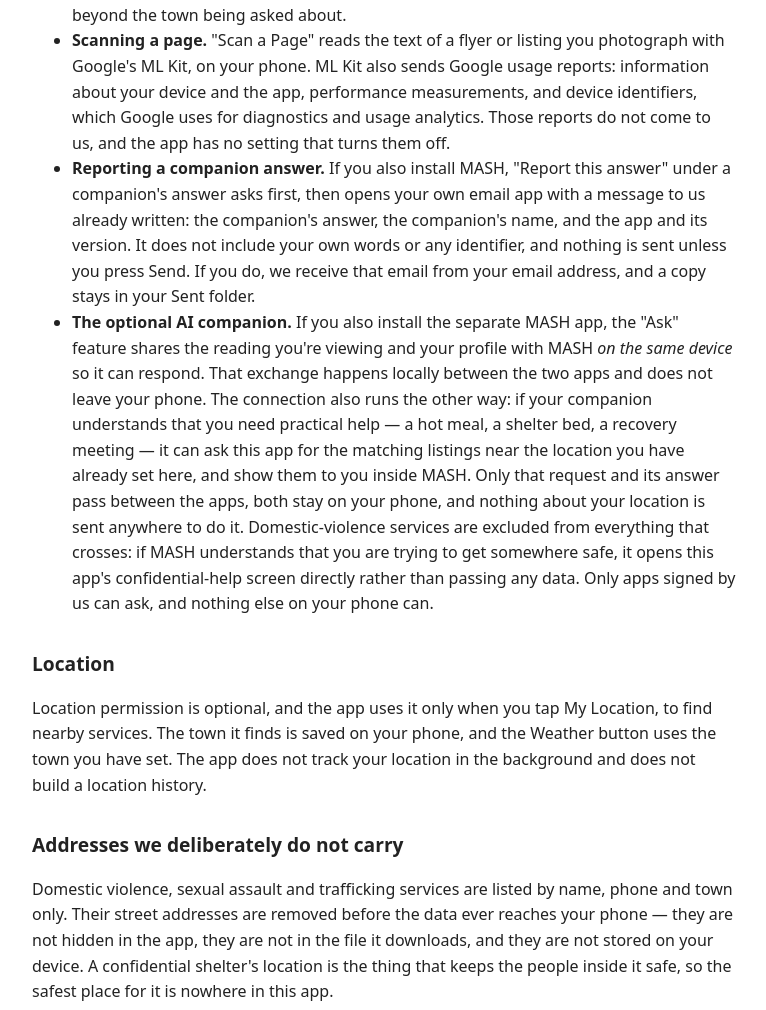
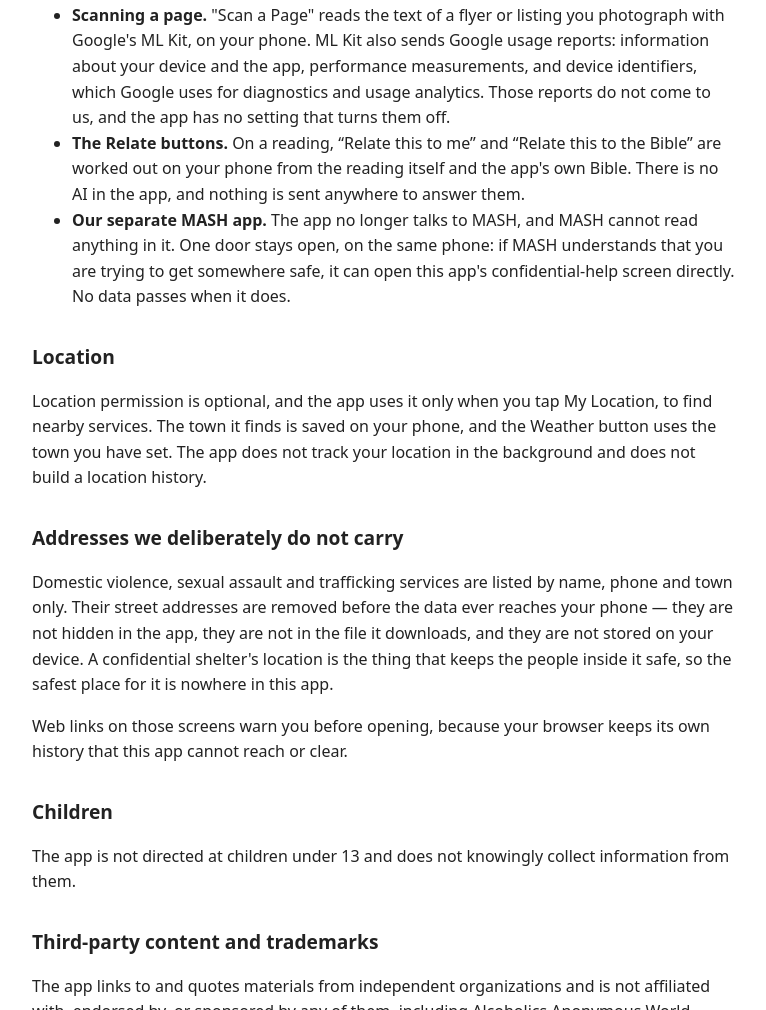
Before and after one commit to paulbevins63-bit/policies, a plain HTML site: page spirit-privacy-policy.html in a window 1280 px wide. Shown: the part 1790-2800 px from the top of the page, without its empty margins (256-1022 px from the left). Drawn offline with Linux system fonts and the light colour scheme.

Commit message:
Publish Spirit + MASH privacy policy

```diff
--- a/spirit-privacy-policy.html
+++ b/spirit-privacy-policy.html
@@ -15,7 +15,7 @@
 </head>
 <body>
 <h1>Privacy Policy — A Kentucky Spiritual Guide</h1>
-<p class="updated">Last updated: 14 September 2026 &middot; Kentucky Bootleggers Software Inc. &middot;
+<p class="updated">Last updated: 6 November 2026 &middot; Kentucky Bootleggers Software Inc. &middot;
    Contact: <a href="mailto:Paulie.n.SD@protonmail.com">Paulie.n.SD@protonmail.com</a></p>
 
 <p>A Kentucky Spiritual Guide ("the app") is a spiritual and recovery-support
@@ -26,8 +26,7 @@ built to keep your information on your own phone.</p>
 <h2>What we collect and send to us: nothing, unless you email us</h2>
 <p>The app has <strong>no user accounts, no advertising, and no analytics or
 tracking of our own</strong>. We (the developer) never receive your personal
-information unless you choose to email us, for example to report a companion's
-answer (below). There is no server that belongs to us. We cannot see your
+information unless you choose to email us. There is no server that belongs to us. We cannot see your
 journal, your profile, your prayers, your location, or anything else you enter.
 One Google component in the app does send Google usage reports; see "Scanning a
 page" below.</p>
@@ -40,7 +39,7 @@ to us:</p>
   <li>Your personal profile (preferred name, location text, phone, emergency
       contacts, recovery milestones such as a clean date or birthday, and the
       optional "how to talk with me" preferences).</li>
-  <li>Bookmarks, reading history, and any facts the on-device companion learns.</li>
+  <li>Bookmarks and reading history.</li>
 </ul>
 <p>This data lives in the app's private storage. Uninstalling the app removes it.</p>
 
@@ -97,27 +96,14 @@ case, only what is described below is sent, and it is never sent to us:</p>
       app, performance measurements, and device identifiers, which Google uses
       for diagnostics and usage analytics. Those reports do not come to us, and
       the app has no setting that turns them off.</li>
-  <li><strong>Reporting a companion answer.</strong> If you also install MASH,
-      "Report this answer" under a companion's answer asks first, then opens your
-      own email app with a message to us already written: the companion's
-      answer, the companion's name, and the app and its version. It does not
-      include your own words or any identifier, and nothing is sent unless you
-      press Send. If you do, we receive that email from your email address, and
-      a copy stays in your Sent folder.</li>
-  <li><strong>The optional AI companion.</strong> If you also install the
-      separate MASH app, the "Ask" feature shares the reading you're viewing
-      and your profile with MASH <em>on the same device</em> so it can respond.
-      That exchange happens locally between the two apps and does not leave your
-      phone. The connection also runs the other way: if your
-      companion understands that you need practical help &mdash; a hot meal, a
-      shelter bed, a recovery meeting &mdash; it can ask this app for the matching
-      listings near the location you have already set here, and show them to you
-      inside MASH. Only that request and its answer pass between the apps, both
-      stay on your phone, and nothing about your location is sent anywhere to do
-      it. Domestic-violence services are excluded from everything that crosses:
-      if MASH understands that you are trying to get somewhere safe, it opens this
-      app's confidential-help screen directly rather than passing any data. Only
-      apps signed by us can ask, and nothing else on your phone can.</li>
+  <li><strong>The Relate buttons.</strong> On a reading, &ldquo;Relate this to
+      me&rdquo; and &ldquo;Relate this to the Bible&rdquo; are worked out on your
+      phone from the reading itself and the app's own Bible. There is no AI in
+      the app, and nothing is sent anywhere to answer them.</li>
+  <li><strong>Our separate MASH app.</strong> The app no longer talks to MASH,
+      and MASH cannot read anything in it. One door stays open, on the same phone:
+      if MASH understands that you are trying to get somewhere safe, it can open
+      this app's confidential-help screen directly. No data passes when it does.</li>
 </ul>
 
 <h2>Location</h2>
```
Also changed, not shown: mash-privacy-policy.html (+8 -10 lines).
